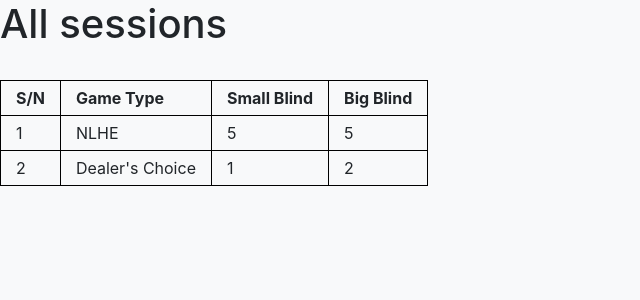
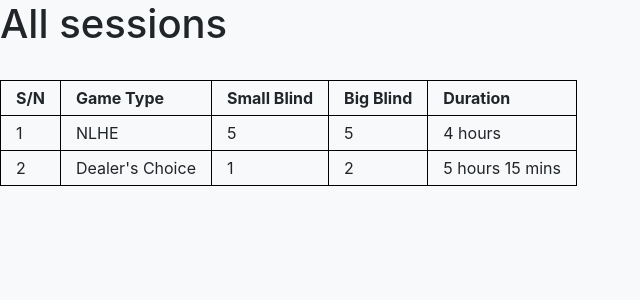
Before and after one commit to wyxlester/poker_manager, a Django app: page /poker_host/sessions/ in a window 1280 px wide. Shown: the top 300 px of the page, without its empty margins (0-640 px from the left). Run offline with Django 4.2, Linux system fonts and the light colour scheme; data comes from the database, SQL or seed files in the repository; both versions use the stored data as it was after the commit.

Commit message:
add new migration to include duration for each session. include auto calculation of duration before save each session instance

```diff
--- a/poker_host/models.py
+++ b/poker_host/models.py
@@ -41,6 +41,21 @@ class Session(models.Model):
     start_time = models.DateTimeField()
     end_time = models.DateTimeField()
 
+    duration_hours = models.IntegerField(default=0)
+    duration_minutes = models.IntegerField(default=0)
+
+    def save(self, *args, **kwargs):
+        # Calculate duration before saving
+        time_difference = self.end_time - self.start_time
+        hours, remainder = divmod(time_difference.seconds, 3600)
+        minutes, _ = divmod(remainder, 60)
+
+        # Save the duration
+        self.duration_hours = hours
+        self.duration_minutes = minutes
+
+        super().save(*args, **kwargs)
+
 
 class RebuyEvent(models.Model):
     player_session = models.ForeignKey(
--- a/poker_host/templates/poker_host/sessions.html
+++ b/poker_host/templates/poker_host/sessions.html
@@ -11,6 +11,7 @@
         <th>Game Type</th>
         <th>Small Blind</th>
         <th>Big Blind</th>
+        <th>Duration</th>
       </tr>
     </theader>
     <tbody>
@@ -20,6 +21,12 @@
         <td>{{ session.game_id.game_type }}</td>
         <td>{{ session.game_id.small_blind }}</td>
         <td>{{ session.game_id.big_blind }}</td>
+        <td>
+          {{ session.duration_hours }} hours
+          {% if session.duration_minutes > 0 %}
+            {{ session.duration_minutes }} mins
+          {% endif %}
+        </td>
       </tr>
       {% empty %}
         <tr>
--- a/poker_host/views.py
+++ b/poker_host/views.py
@@ -15,6 +15,19 @@ def player_list(request):
     return render(request, "poker_host/players.html", {"players": players})
 
 
+def time_cleaning(time_difference):
+    hours, remainder = divmod(time_difference.seconds, 3600)
+    minutes, _ = divmod(remainder, 60)
+
+    time_difference_dict = {
+        "hours": hours,
+        "minutes": minutes
+    }
+    return time_difference_dict
+
+
 def session_list(request):
     sessions = Session.objects.all()
-    return render(request, "poker_host/sessions.html", {"sessions": sessions})
+    return render(request, "poker_host/sessions.html", {
+        "sessions": sessions,
+    })
```
Also changed, not shown: db.sqlite3, poker_host/migrations/0010_session_duration_hours_session_duration_minutes.py (added).
